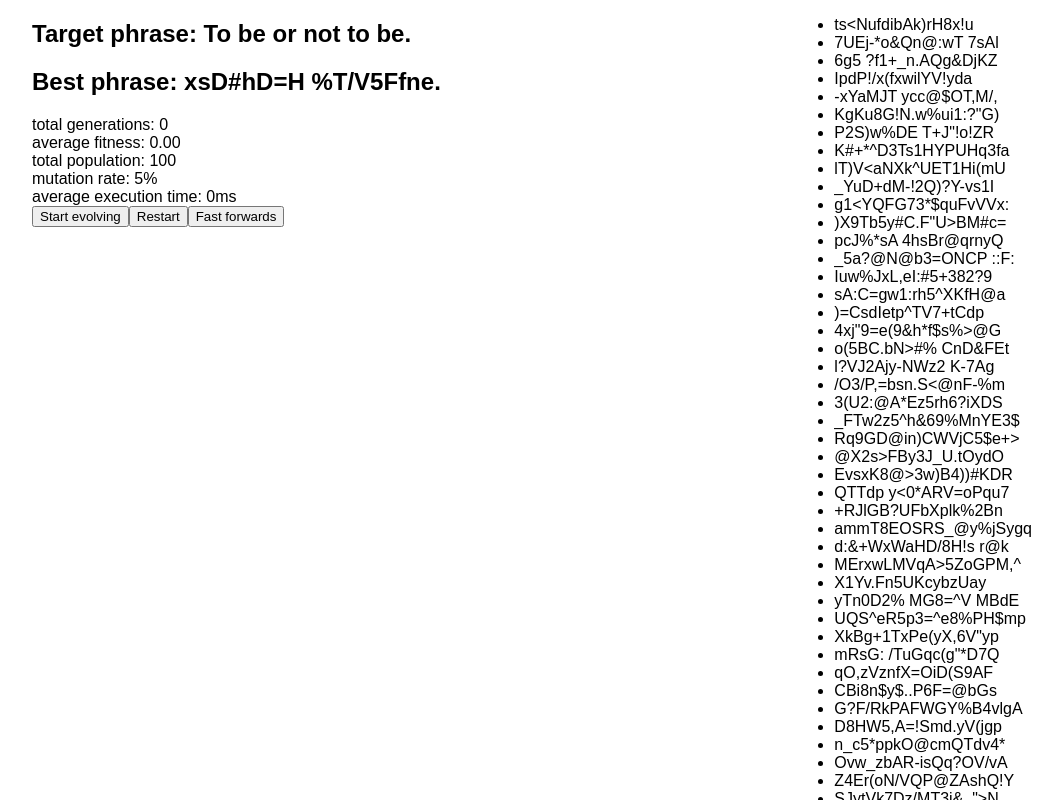
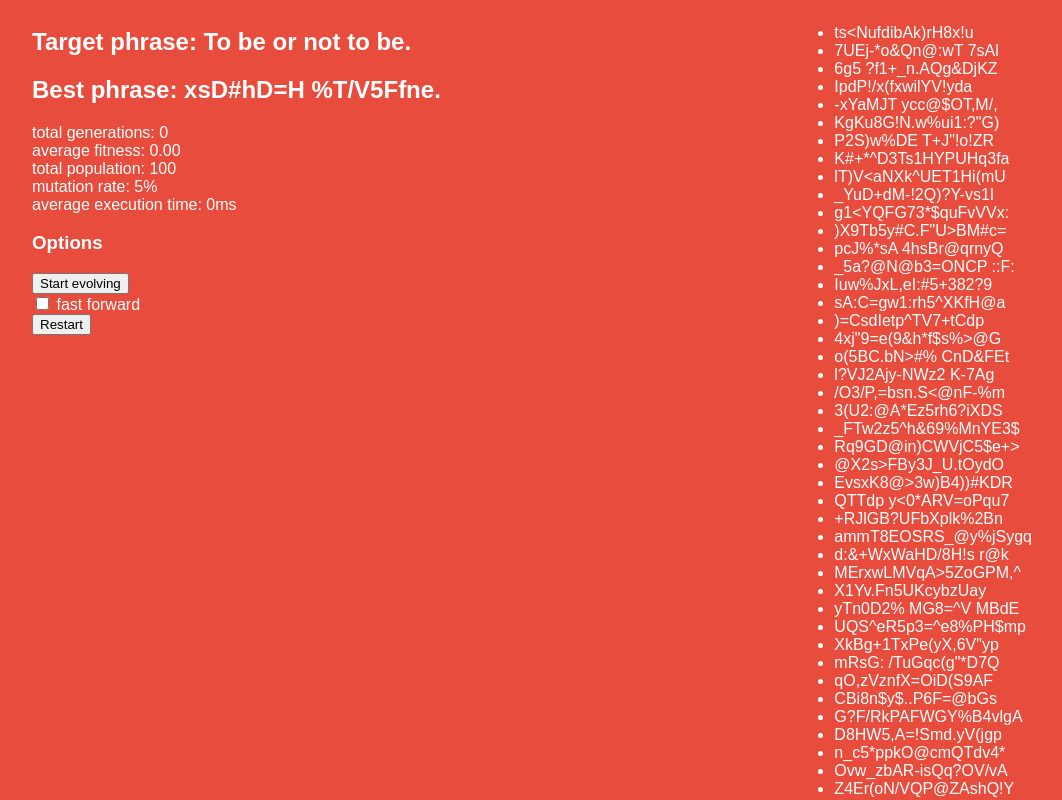
Before and after one commit to Wiejeben/HR-Data-Science, a React (Create React App) app in the folder Data-Mining/genetic-algorithm/: page / in a window 1280 px wide. Shown: the top 800 px of the page, without its empty margins (108-1170 px from the left). Built offline with nearby package versions, Linux system fonts and the light colour scheme; the HTML template or start-up script is replaced by a standard one.

Commit message:
Improve template

```diff
--- a/Data-Mining/genetic-algorithm/src/App.css
+++ /dev/null
@@ -1,32 +0,0 @@
-.App {
-    text-align: center;
-}
-
-.App-logo {
-    animation: App-logo-spin infinite 20s linear;
-    height: 80px;
-}
-
-.App-header {
-    background-color: #222;
-    height: 150px;
-    padding: 20px;
-    color: white;
-}
-
-.App-title {
-    font-size: 1.5em;
-}
-
-.App-intro {
-    font-size: large;
-}
-
-@keyframes App-logo-spin {
-    from {
-        transform: rotate(0deg);
-    }
-    to {
-        transform: rotate(360deg);
-    }
-}
--- a/Data-Mining/genetic-algorithm/src/App.tsx
+++ b/Data-Mining/genetic-algorithm/src/App.tsx
@@ -22,7 +22,7 @@ export default class App extends React.Component<any, IAppState> {
         super(props);
         this.evolve = this.evolve.bind(this);
         this.restart = this.restart.bind(this);
-        this.forward = this.forward.bind(this);
+        this.toggleFastForward = this.toggleFastForward.bind(this);
 
         this.state = {
             ...this.init(),
@@ -90,8 +90,8 @@ export default class App extends React.Component<any, IAppState> {
         }
     }
 
-    public forward() {
-        this.setState({fastForward: true});
+    public toggleFastForward() {
+        this.setState({fastForward: !this.state.fastForward});
     }
 
     /**
@@ -109,15 +109,18 @@ export default class App extends React.Component<any, IAppState> {
                     <Title>Best phrase: {this.state.bestPhrase}</Title>
 
                     <div>
+                        <p>
                             total generations: {this.state.totalGenerations}<br/>
                             average fitness: {(this.state.averageFitness * 100).toFixed(2)}<br/>
                             total population: {this.maxPopulation}<br/>
                             mutation rate: {this.mutationRate * 100}%<br/>
                             average execution
                             time: {(this.state.totalGenerations > 0) ? (this.state.totalExecutionTime / this.state.totalGenerations).toFixed(2) : 0}ms<br/>
-                        <button onClick={this.evolve}>Start evolving</button>
+                        </p>
+                        <h3>Options</h3>
+                        <button onClick={this.evolve}>Start evolving</button><br />
+                        <label><input type="checkbox" checked={this.state.fastForward} onChange={this.toggleFastForward} /> fast forward</label><br />
                         <button onClick={this.restart}>Restart</button>
-                        <button onClick={this.forward}>Fast forwards</button>
                     </div>
                 </Column>
                 {this.targetPhrase.length < 50 && this.maxPopulation < 200 ?
--- a/Data-Mining/genetic-algorithm/src/index.css
+++ b/Data-Mining/genetic-algorithm/src/index.css
@@ -1,5 +1,5 @@
 body {
-    margin: 0;
-    padding: 0;
     font-family: sans-serif;
+    background: #E74C3C;
+    color: #FFFFFF;
 }
```
Also changed, not shown: Data-Mining/genetic-algorithm/src/logo.svg (deleted). Lines whose indentation alone changed are shown as unchanged.
